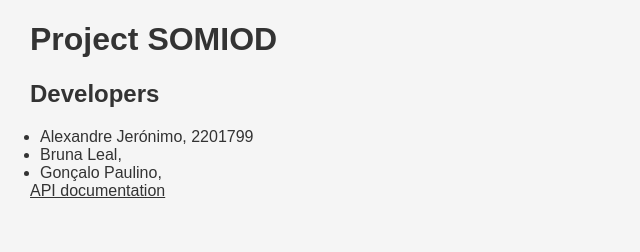
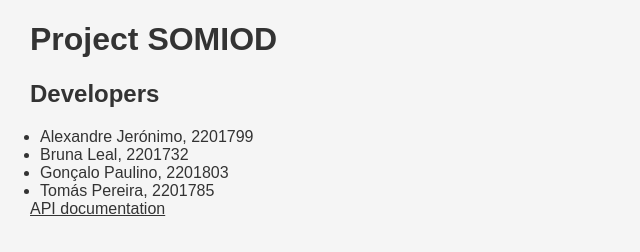
Before and after one commit to gonssalu/somiod-is, a plain HTML site: page SOMIOD/index.html in a window 1280 px wide. Shown: the whole page, without its empty margins (0-640 px from the left). Drawn offline with Linux system fonts and the light colour scheme.

Commit message:
Update index.html

```diff
--- a/SOMIOD/index.html
+++ b/SOMIOD/index.html
@@ -13,8 +13,9 @@
     <h2>Developers</h2>
     <ul>
         <li>Alexandre Jerónimo, 2201799</li>
-        <li>Bruna Leal, </li>
-        <li>Gonçalo Paulino, </li>
+        <li>Bruna Leal, 2201732</li>
+        <li>Gonçalo Paulino, 2201803</li>
+        <li>Tomás Pereira, 2201785</li>
     </ul>
 
     <a href="swagger">API documentation</a>
```
